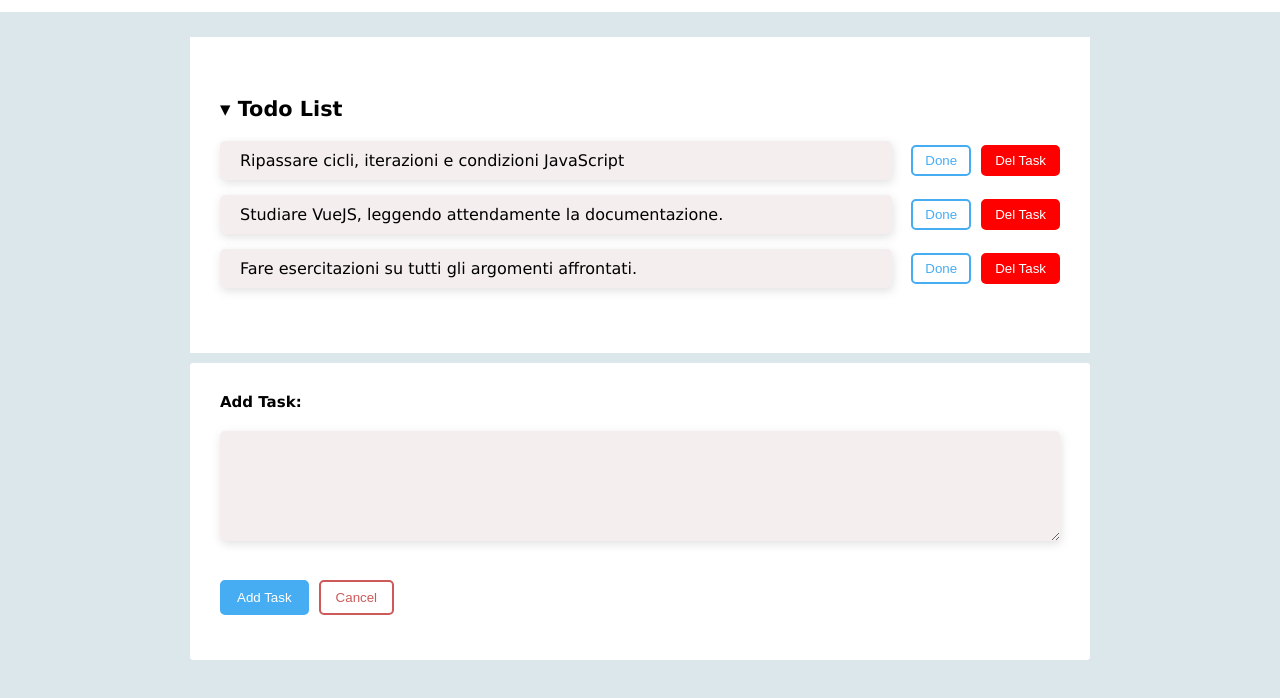
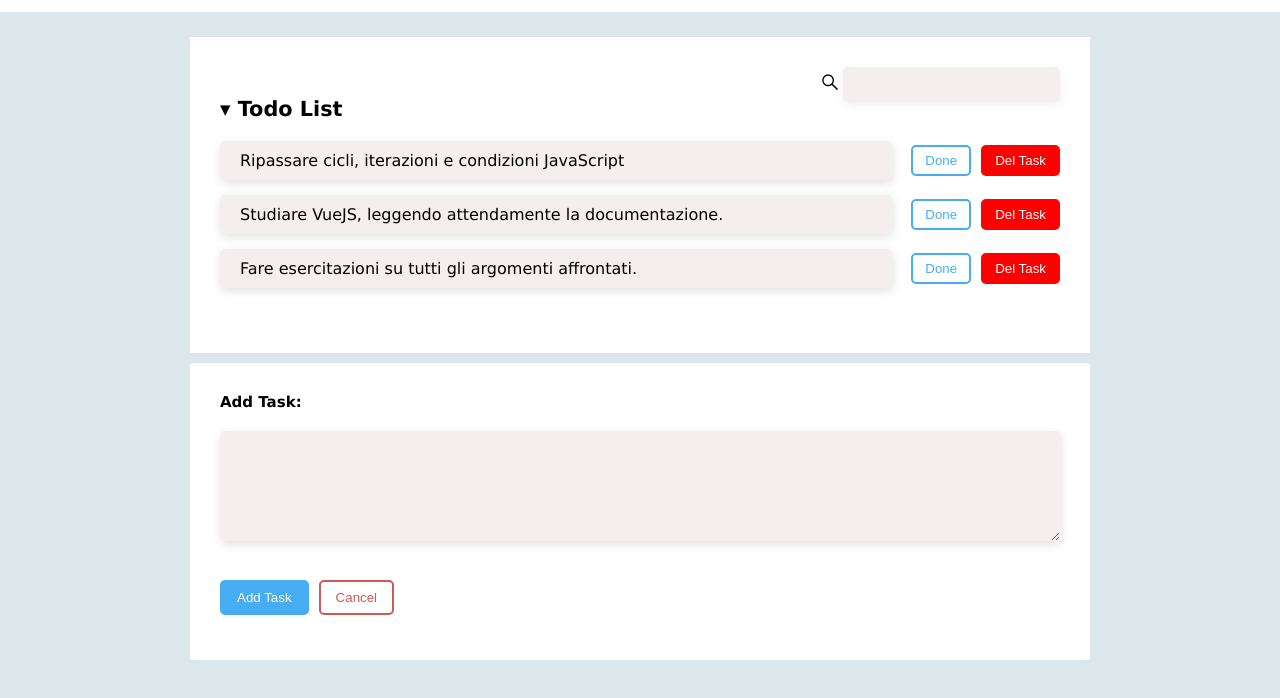
Before and after one commit to byHYONS/vue-todolist, a plain HTML site: page index.html in a window 1280 px wide. Shown: the part 78-776 px from the top of the page. Drawn offline with nearby package versions, Linux system fonts and the light colour scheme.

Commit message:
[FEAT] search

```diff
--- a/css/style.css
+++ b/css/style.css
@@ -42,6 +42,26 @@ img, .text-logo {vertical-align: middle;}
     width: 900px;
     background-color: white;
 }
+
+.top-bar {
+    display: flex;
+    justify-content: space-between;
+}
+.search-item{align-content: start;}
+.search-item label {
+    font-size: 18px;
+    color: black;
+    padding-right: 5px;
+}
+.search-item input {
+    outline: none;
+    border: none;
+    background-color: rgb(245, 238, 238);
+    border-radius: 5px;
+    padding: 10px 20px;
+    box-shadow: 1px 3px 10px rgba(104, 104, 104, 0.1);
+}
+
 
 .item {
     display: flex;
--- a/index.html
+++ b/index.html
@@ -26,12 +26,19 @@
             <div class="container">
                 <!-- NEW TASK LIST-->
                 <div class="todo-list">
-                    <h3 class="title">&#9662; Todo List</h3>
+                    <div class="top-bar">
+                        <h3 class="title">&#9662; Todo List</h3>
+                        <div class="search-item">
+                            <label for="search"><i class="fab fa-sistrix"></i></label>
+                            <input type="text" id="search"
+                            v-model="searchTask">
+                        </div>
+                    </div>
                     <ul>
                         <li>
-                            <!-- aggiungo la lista todo con vuejs -->
+                            <!-- aggiungo la lista todo con vuejs ciclando da metodo -->
                             <div class="item"
-                            v-for="(items, index) in todoList">
+                            v-for="(items, index) in listTask()">
                                 <!-- interpolo il testo dell'array e cambio la classe in base al cliccare del bottone done -->
                                 <p :class="{'task-done': items.done }">
                                     {{items.text}}
--- a/main.js
+++ b/main.js
@@ -33,6 +33,7 @@ createApp({
        return {
          todoList, // array di oggetti
          textArea: '', // campo testo
+         searchTask: '',
        }
     },
     methods: {
@@ -48,13 +49,24 @@ createApp({
         // aggiungo il toto all'array permendo il bottone adTask e premendo il tasto enter dalla tastiera:
         setAddTask(){
             console.log(this.textArea);
+            // if(!this.textArea) return
             if (typeof this.textArea === 'string' && /\S/.test(this.textArea)){
                 this.todoList.push({
-                    text: this.textArea,
+                    text: this.textArea.trim(),
                     done: null,
                 });
             };
             this.textArea = '';
+        },
+        // per effettuare la ricerca definisco la funzione, che poi verrà anche ciclata per creare sul dom la lista:
+        listTask(){
+            if (this.searchTask) {
+                return this.todoList.filter(element => {
+                    return element.text.includes(this.searchTask);
+                    });
+                } else {
+                return this.todoList;
+                }
         },
         // cancello la textArea cliccando sul bottone Cancel:
         setClearArea(){
```
